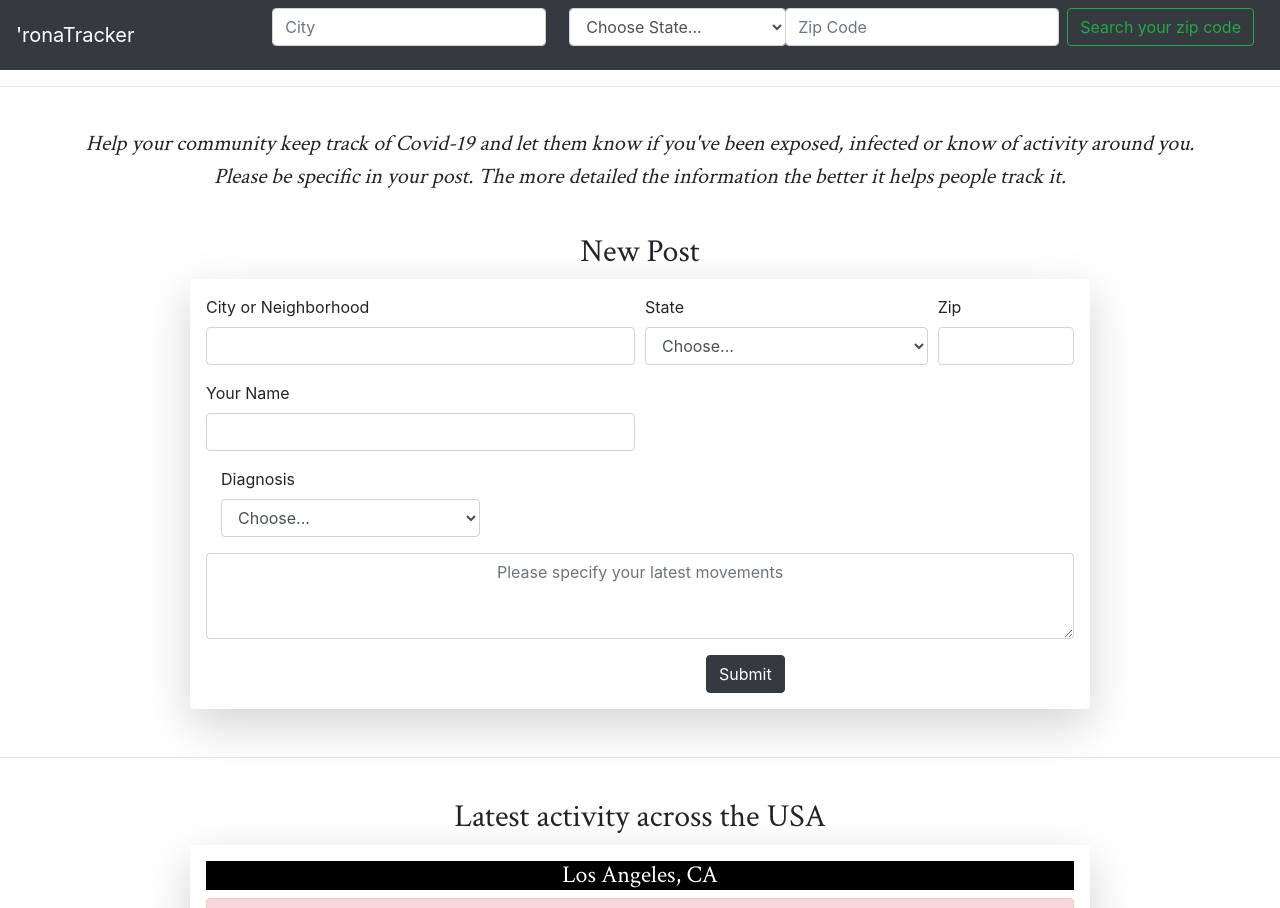
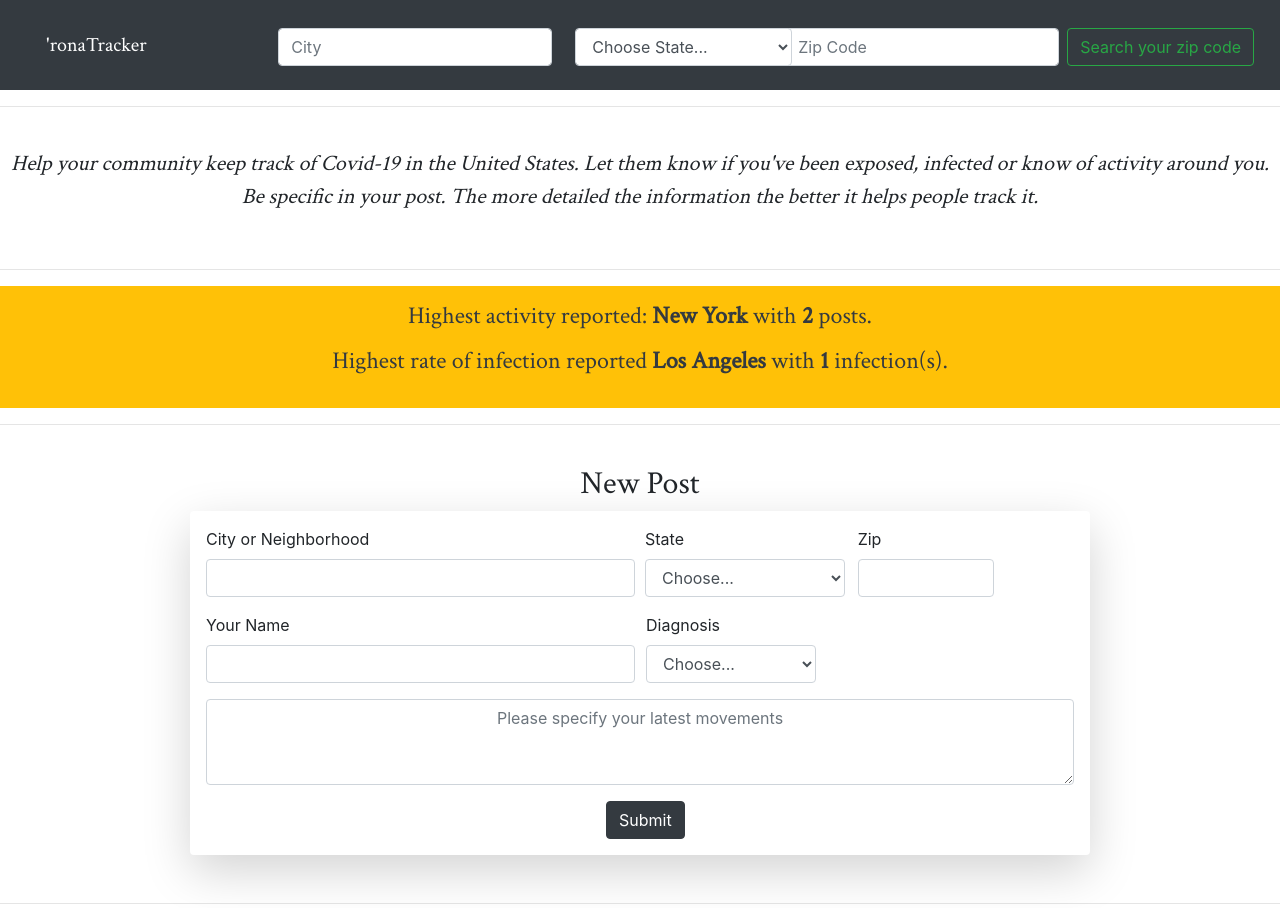
Before and after one commit to sabbamonte/ronaTracker, a Django app: page / in a window 1280 px wide. Shown: the top 908 px of the page. Run offline with Django 3.2, Linux system fonts and the light colour scheme; data comes from the database, SQL or seed files in the repository; both versions use the stored data as it was after the commit; some libraries are stand-ins or nearby versions.

Commit message:
added archive and timedelta

```diff
--- a/trackerapp/models.py
+++ b/trackerapp/models.py
@@ -10,4 +10,5 @@ class New_Post(models.Model):
     diagnosis = models.CharField(max_length=200, default=None)
     city = models.CharField(max_length=20, default=None)
     state = models.CharField(max_length=20, default=None)
-    zip = models.PositiveIntegerField(blank=False, validators=[MaxValueValidator(9950)], default=None)
+    zip = models.PositiveIntegerField(blank=False, validators=[MaxValueValidator(99950)], default=None)
+    is_archived = models.BooleanField(default=False)
--- a/trackerapp/static/trackerapp/styles.css
+++ b/trackerapp/static/trackerapp/styles.css
@@ -1,9 +1,11 @@
 .city_search {
     margin-right: -350px;
+    margin-top: 20px;
 }
 
 .zip_search {
     margin-right: 50px;
+    margin-top: 20px;
 }
 
 .container {
@@ -24,3 +26,25 @@
     font-size: 25px;
     text-transform: uppercase;
 }
+
+@keyframes move {
+    from {
+        right: -100%;
+    }
+    to {
+        right: 0%;
+    }
+}
+
+#info {
+    position: relative;
+    animation-name: move;
+    animation-duration: 2s;
+    animation-fill-mode: forwards;
+}
+
+.diagnosis {
+    margin-left: 425px;
+    margin-top: -86px;
+    width: 200px;
+}
--- a/trackerapp/templates/trackerapp/filter.html
+++ b/trackerapp/templates/trackerapp/filter.html
@@ -53,5 +53,4 @@
 {% endif %}
 {% endif %}
         <h4 style="text-align: center;"><a href="{% url 'index' %}" style="font-family: 'Crimson Text', serif; color:black;"> Back to Main Page </a></h4>
-
 {% endblock %}
--- a/trackerapp/templates/trackerapp/index.html
+++ b/trackerapp/templates/trackerapp/index.html
@@ -3,9 +3,16 @@
 
 {% block body %}
 <div id="info">
-    <p class="text info">Help your community keep track of Covid-19 and let them know if you've been exposed, infected
-        or know of activity around you. <br> Please be specific in your post. The more detailed the information the better it helps people track it.</p>
+    <p class="text info">Help your community keep track of Covid-19 in the United States. Let them know if you've been exposed, infected
+        or know of activity around you. <br> Be specific in your post. The more detailed the information the better it helps people track it.</p>
 </div>
+<br>
+<hr>
+<div class="p-3 mb-2 bg-warning text-dark">
+    <h4><p class="text">Highest activity reported: <strong>{{max_city}}</strong> with <strong>{{max_count}}</strong> posts.</p></h4>
+    <h4><p class="text">Highest rate of infection reported <strong>{{max_city_infection}}</strong> with <strong>{{max_count_infection}} </strong> infection(s).</p></h4>
+</div>
+<hr>
 <br>
     <div class="new_post">
         <h2 style="font-family: 'Crimson Text', serif; text-align: center;">New Post</h2>
@@ -20,7 +27,7 @@
                     </div>
                         <div class="form-group col-md-4">
                             <label for="inputState">State</label>
-                            <select id="inputState" class="form-control" name="state">
+                            <select id="inputState" class="form-control" name="state" style="width:200px;">
                                 <option selected>Choose...</option>
                                 <option value="AL">Alabama</option>
                                 <option value="AK">Alaska</option>
@@ -75,7 +82,7 @@
                                 <option value="WY">Wyoming</option>
                             </select>
                         </div>
-                        <div class="form-group col-md-2">
+                        <div class="form-group col-md-2" style="margin-left:-80px;">
                             <label for="inputZip">Zip</label>
                             <input type="text" class="form-control" id="inputZip" name="zip">
                         </div>
@@ -84,7 +91,7 @@
                             <input type="text" class="form-control" id="inputName" name="name">
                         </div>
                 </div>
-                <div class="form-group col-md-4">
+                <div class="form-group col-md-4 diagnosis">
                     <label for="inputDiagnosis">Diagnosis</label>
                     <select id="inputDiagnosis" class="form-control" name="diagnosis">
                         <option selected="true" disabled="true">Choose...</option>
@@ -95,14 +102,14 @@
                 </div>
                 <textarea class="textarea form-control" name="post" rows="3" placeholder="Please specify your latest movements" style="text-align: center;"></textarea>
             </div>
-            <input type="submit" class="submit_post btn btn-dark" style="position:center; margin-left:500px;">
+            <input type="submit" class="submit_post btn btn-dark" style="margin-left:400px;">
             </div>
         </form>
     </div>
     <hr>
     <br>
     <h2 style="font-family: 'Crimson Text', serif; text-align: center;">Latest activity across the USA</h2>
-    {% for post in all_posts %}
+    {% for post in page_obj %}
         <div class="container shadow-lg p-3 mb-5 bg-white rounded index-view">
             <div class="background" style="background-color: black;">
                 <h4 style="font-family: 'Crimson Text', serif; text-align: center; color:white" id="city">{{post.city}},  {{post.state}}</h4>
@@ -147,4 +154,23 @@
             </div>
         </div>
     {% endfor %}
+
+    <nav aria-label="Page navigation example">
+        <ul class="pagination justify-content-center">
+          <li class="page-item disabled">
+            {% if page_obj.has_previous %}
+                <li class="page-item enabled">
+                    <a class="page-link" href="?page={{ page_obj.previous_page_number }}" tabindex="-1" aria-disabled="true">Previous</a>
+                </li>
+          </li>
+            {% endif %}
+        <li class="page-link"> Page {{ page_obj.number }} of {{ page_obj.paginator.num_pages }}</li>
+
+        <li class="page-item">
+        {% if page_obj.has_next %}
+            <a class="page-link" href="?page={{ page_obj.next_page_number }}">Next</a>
+        </li>
+        {% endif %}
+        </ul>
+      </nav>
 {% endblock %}
--- a/trackerapp/templates/trackerapp/layout.html
+++ b/trackerapp/templates/trackerapp/layout.html
@@ -3,7 +3,7 @@
 <!DOCTYPE html>
 <html lang="en">
     <head>
-        <title style="text-align: center;"> {% block title %} 'ronaTracker {% endblock %} </title>
+        <title> {% block title %} 'ronaTracker {% endblock %} </title>
         <link rel="stylesheet" href="https://stackpath.bootstrapcdn.com/bootstrap/4.4.1/css/bootstrap.min.css" integrity="sha384-Vkoo8x4CGsO3+Hhxv8T/Q5PaXtkKtu6ug5TOeNV6gBiFeWPGFN9MuhOf23Q9Ifjh" crossorigin="anonymous">
         <link href="https://fonts.googleapis.com/css?family=Crimson+Text|Work+Sans:400,700" rel="stylesheet">
         <link href="{% static 'trackerapp/styles.css' %}" rel="stylesheet">
@@ -12,7 +12,7 @@
     </head>
     <body>
         <nav class="navbar navbar-dark bg-dark">
-        <a class="navbar-brand"> 'ronaTracker </a>
+        <a class="navbar-brand" style="font-family: 'Crimson Text', serif; margin-left: 30px;"> 'ronaTracker </a>
         <div class="form-group city_search">
             <form class="form-inline" action="{% url 'filter' %}" method="GET">
                 {% csrf_token %}
--- a/trackerapp/views.py
+++ b/trackerapp/views.py
@@ -1,15 +1,58 @@
 from django.shortcuts import render
 from django.urls import reverse
 from django.http import HttpResponse, HttpResponseRedirect
+from collections import Counter
+from django.core.paginator import Paginator
+from datetime import datetime, timedelta
 
 from .models import New_Post
 
 
 def index(request):
-    # Show all posts
+    # Get all posts that are not archived
     if request.method == "GET":
-        all_posts = New_Post.objects.all()
-        return render(request, "trackerapp/index.html", {"all_posts": all_posts})
+        all_posts = New_Post.objects.filter(is_archived=False).order_by('-timestamp')
+
+        # Set date to be archived at 90 days from the post's timestamp
+        expired = datetime.now().date() + timedelta(days=90)
+
+        # Check if any posts need to be archived
+        for post in all_posts:
+            if (expired - post.timestamp).days == 1:
+                post.is_archived = True
+                post.save()
+
+        # Use cleaned up posts for Pagination
+        cleaned_all_posts = New_Post.objects.filter(is_archived=False).order_by('-timestamp')
+        paginator = Paginator(cleaned_all_posts, 15)
+        page_number = request.GET.get('page')
+        page_obj = paginator.get_page(page_number)
+
+        # Make new list to add cities only from all the posts
+        cities_only = []
+        for post in all_posts:
+            cities_only.append(post.city)
+
+        # Find which city has the highest amount of posts and save count and city in variables
+        highest_activity = dict(Counter(cities_only))
+        max_count = max(highest_activity.values())
+        max_city = max(highest_activity)
+
+        # Get all posts where diagnosis is "Infected"
+        all_infections = New_Post.objects.filter(diagnosis="Infected").order_by('-timestamp')
+
+        # Make new list to add cities only from all posts where diagnosis is "Infected"
+        infections_only = []
+        for post in all_infections:
+            infections_only.append(post.city)
+
+        # Find the city with the highest rate of infections and save count and city in variables
+        highest_infection = dict(Counter(infections_only))
+        max_count_infection = max(highest_infection.values())
+        max_city_infection = max(highest_infection)
+
+        return render(request, "trackerapp/index.html", {"page_obj": page_obj, "max_count":max_count, "max_city":max_city,
+        "max_count_infection":max_count_infection, "max_city_infection": max_city_infection })
 
     else:
         # Create new post and error check for blanks
@@ -36,7 +79,7 @@ def index(request):
 def filter(request):
 
     # Get all posts and create empty list
-    all_cities = New_Post.objects.all()
+    all_cities = New_Post.objects.all().order_by('-timestamp')
     filter_list = []
 
     # Error check for city and state search
@@ -48,7 +91,7 @@ def filter(request):
         if not state or state == "Choose State...":
             return render(request, "trackerapp/filter.html", {"message": "Please choose a state"})
 
-    # Check if state, city and zip code entered match database and save in list
+    # Check if state, city and zip code entered match database and save in list created
         if not search:
             # Only check state if city not entered
             for city in all_cities:
@@ -58,6 +101,7 @@ def filter(request):
             for city in all_cities:
                 if search.casefold() == city.city.casefold() and state.casefold() == city.state.casefold():
                     filter_list.append(city)
+
         return render(request, "trackerapp/filter.html", {"filter_list":filter_list, "search":search, "state":state})
 
     if request.method == "GET" and "zip" in request.GET:
@@ -67,4 +111,4 @@ def filter(request):
         for city in all_cities:
             if int(zip_code) == city.zip:
                 filter_list.append(city)
-        return render(request, "trackerapp/filter.html", {"filter_list":filter_list, "state":zip_code})
+        return render(request, "trackerapp/filter.html", {"filter_list":filter_list.sort(reverse=True), "state":zip_code})
```
Also changed, not shown: db.sqlite3, trackerapp/migrations/0005_new_post_is_archived.py (added), trackerapp/migrations/0006_auto_20201230_2046.py (added).
